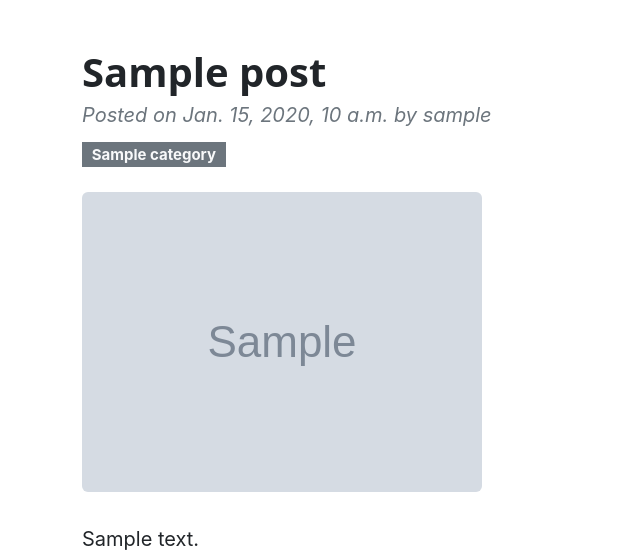
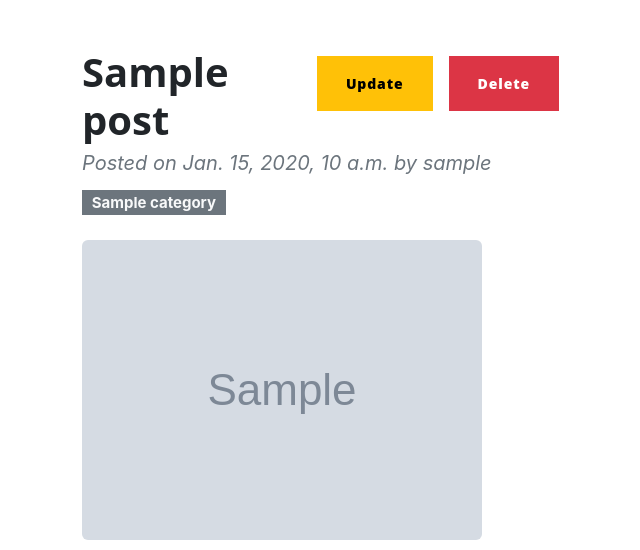
Before and after one commit to ArtMot99/personal-blog, a Django app: page /post/1/ in a window 1280 px wide. Shown: the part 62-612 px from the top of the page, without its empty margins (0-640 px from the left). Run offline with Django 4.2, Linux system fonts and the light colour scheme; a user stored in the database is signed in; tables that the repository leaves empty hold one stand-in row (values such as "Sample post"); grey boxes marked "Sample" are stand-in pictures; some libraries are stand-ins or nearby versions.

Commit message:
Add 2 buttons on the post page for update & delete the post

```diff
--- a/templates/blog/post_detail.html
+++ b/templates/blog/post_detail.html
@@ -14,6 +14,12 @@
         <article>
             <!-- Post header-->
           <header class="mb-4">
+            {% if user.is_superuser %}
+              <div>
+                <a href="{% url "blog:post-delete" pk=post.pk %}" class="btn btn-danger float-end m-2" >Delete</a>
+                <a href="{% url "blog:post-update" pk=post.pk %}" class="btn btn-warning float-end m-2">Update</a>
+              </div>
+            {% endif %}
             <!-- Post title-->
             <h1 class="fw-bolder mb-1">{{ post.title }}</h1>
             <!-- Post meta content-->
```
